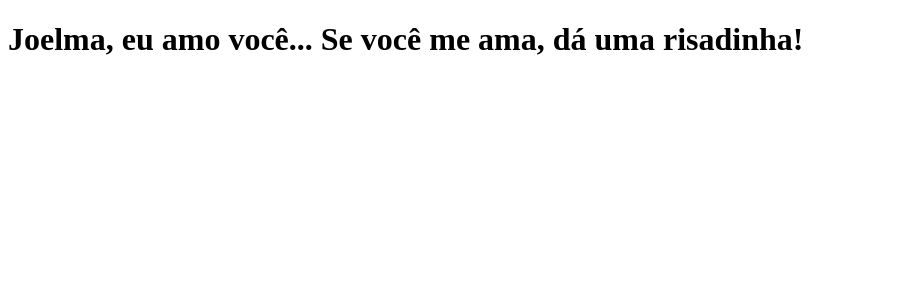
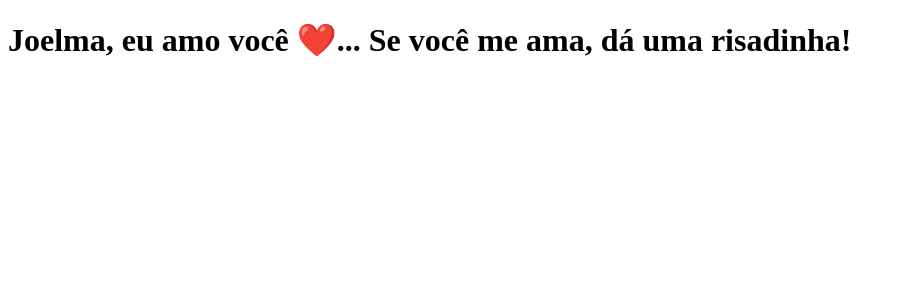
Before and after one commit to grdev1/clone-tabnews, a Next.js app: page / in a window 1280 px wide. Shown: the top 300 px of the page, without its empty margins (0-903 px from the left). Built offline with nearby package versions, Linux system fonts and the light colour scheme.

Commit message:
modifica a frase

```diff
--- a/pages/index.js
+++ b/pages/index.js
@@ -1,5 +1,5 @@
 function Home(){
-    return <h1>Joelma, eu amo você... Se você me ama, dá uma risadinha!</h1>
+    return <h1>Joelma, eu amo você ❤️... Se você me ama, dá uma risadinha!</h1>
 }
 
 export default Home;
```
